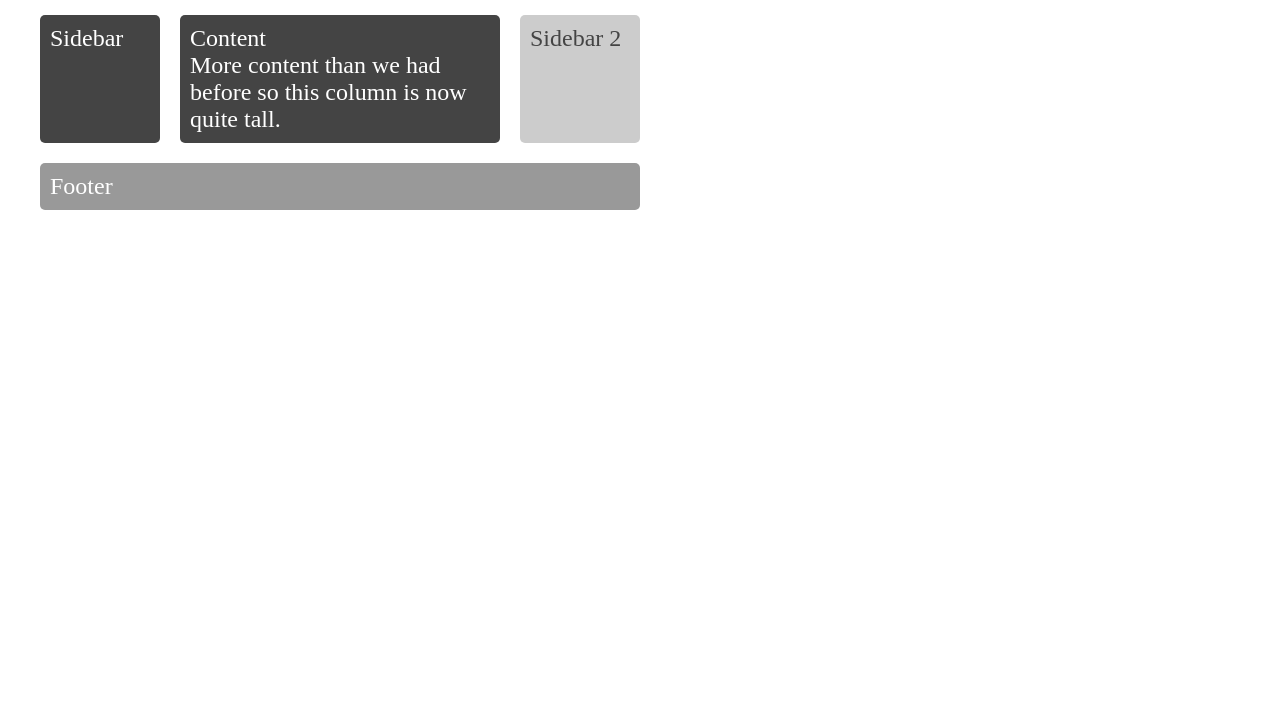
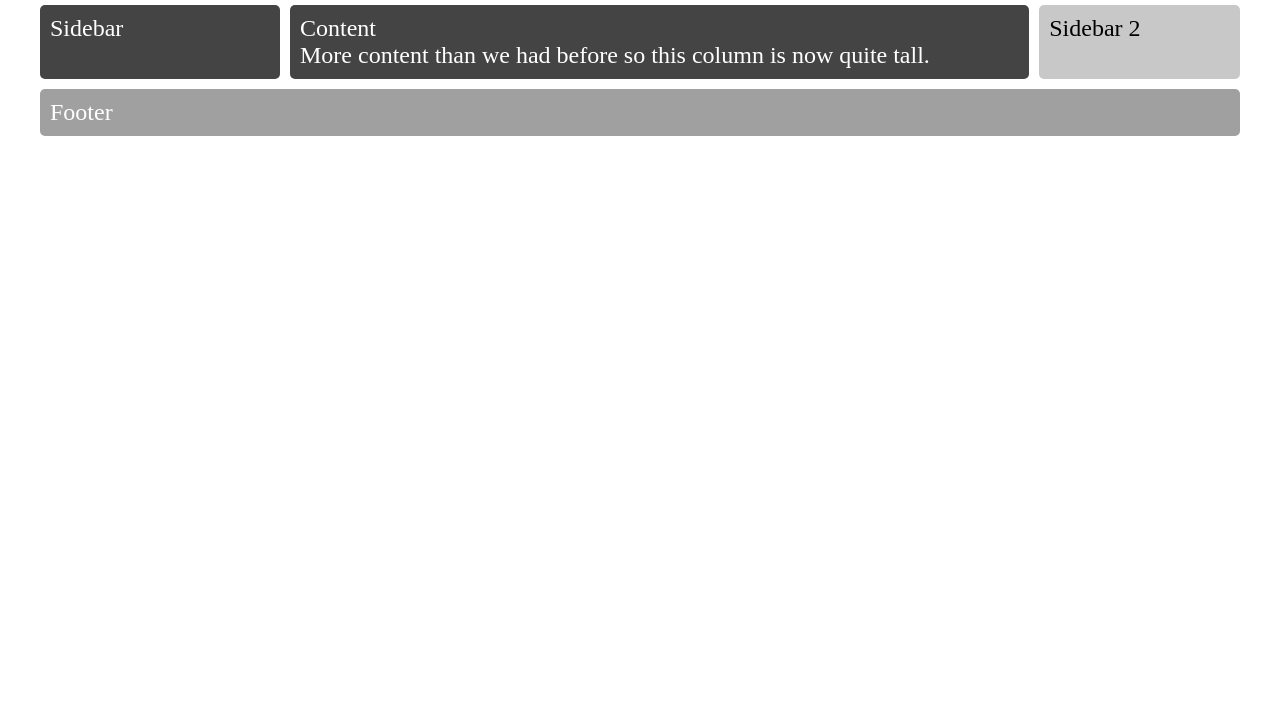
Before and after one commit to caidoole/fsw-100, a plain HTML site: page wk5/mvp/queries.html in a window 1280 px wide. Shown: the part 92-800 px from the top of the page. Drawn offline with Linux system fonts and the light colour scheme.

Commit message:
grid area anyone

```diff
--- a/wk5/mvp/queries.html
+++ b/wk5/mvp/queries.html
@@ -1,21 +1,23 @@
 <!DOCTYPE html>
 <html lang="en">
+
 <head>
-    <meta charset="UTF-8">
-    <meta name="viewport" content="width=device-width, initial-scale=1.0">
-    <title>MVP</title>
-    <link rel= "stylesheet" href= "styles2.css"/>
+  <meta charset="UTF-8">
+  <meta name="viewport" content="width=device-width, initial-scale=1.0">
+  <title>MVP</title>
+  <link rel="stylesheet" href="styles2.css" />
 </head>
 
 <body>
-    <div class="wrapper">
-        <div class="box header">Header</div>
-        <div class="box sidebar">Sidebar</div>
-        <div class="box sidebar2">Sidebar 2</div>
-        <div class="box content">Content
-          <br /> More content than we had before so this column is now quite tall.</div>
-        <div class="box footer">Footer</div>
-      </div>
+  <div class="container">
+    <div class="header">Header</div>
+    <div class="sidebar">Sidebar</div>
+    <div class="content">Content
+      <br /> More content than we had before so this column is now quite tall.</div>
+    <div class="sidebar2">Sidebar 2</div>
+    <div class="footer">Footer</div>
+  </div>
 
 </body>
+
 </html>
--- a/wk5/mvp/styles2.css
+++ b/wk5/mvp/styles2.css
@@ -1,82 +1,77 @@
-
 body {
   margin: 40px;
 }
 
-  .sidebar {
-          grid-area: sidebar;
-      }
 
-      .sidebar2 {
-          grid-area: sidebar2;
-      }
-
-      .content {
-          grid-area: content;
-      }
-
-      .header {
-          grid-area: header;
-      }
-
-      .footer {
-          grid-area: footer;
-      }
-
-      .wrapper {
-          background-color: #fff;
-          color: #444;
-      }
-
-    .wrapper {
+.container {
   display: grid;
-      grid-gap: 1em;
   grid-template-areas:
   "header"
   "sidebar"
   "content"
   "sidebar2"
-       "footer"
+  "footer";
+  grid-gap: 10px;
+  background-color: #fff;
+  color:#fff;
+  font-size: 18pt;
+  font-weight: 535;
 }
 
-      @media only screen and (min-width: 500px)  {
-      .wrapper {
+.header {
+  grid-area: header;
+  background-color: #A0A0A0;
+  border-radius: 5px;
+  padding: 10px;
+}
 
+.sidebar {
+  grid-area: sidebar;
+  background-color:#444;
+  border-radius: 5px;
+  padding: 10px;
+}
+
+.content {
+  grid-area: content;
+  background-color:#444;
+  border-radius: 5px;
+  padding: 10px 10px 10px 10px;
+}
+
+.sidebar2 {
+  grid-area: sidebar2;
+  background-color:#C8C8C8;
+  color: #000;
+  border-radius: 5px;
+  padding: 10px;
+}
+
+.footer {
+  grid-area: footer;
+  background-color:#A0A0A0;
+  border-radius: 5px;
+  padding: 10px;
+}
+
+
+@media only screen and (min-width: 520px) {
+  .container {
     grid-template-columns: 20% auto;
     grid-template-areas:
-      "header   header"
-          "sidebar  content"
+    "header header"
+    "sidebar content"
     "sidebar2 sidebar2"
-          "footer   footer";
+    "footer footer";
   }
 }
 
-      @media only screen and (min-width: 600px)   {
-          .wrapper {
-        grid-gap: 20px;
-              grid-template-columns: 120px auto 120px;
+@media only screen and (min-width:1080px) {
+  .container {
     grid-template-areas:
-        "header  header  header"
+    "header header header"
     "sidebar content sidebar2"
-              "footer  footer  footer";
-              max-width: 600px;
+    "footer footer footer";
+    max-width:1366px;
   }
 }
-
-  .box {
-    background-color: #444;
-    color: #fff;
-    border-radius: 5px;
-    padding: 10px;
-    font-size: 150%;
-  }
-
-  .header,
-  .footer {
-    background-color: #999;
-  }
-
-  .sidebar2 {
-    background-color: #ccc;
-    color: #444;
-  }
```
Lines whose indentation alone changed are shown as unchanged.
